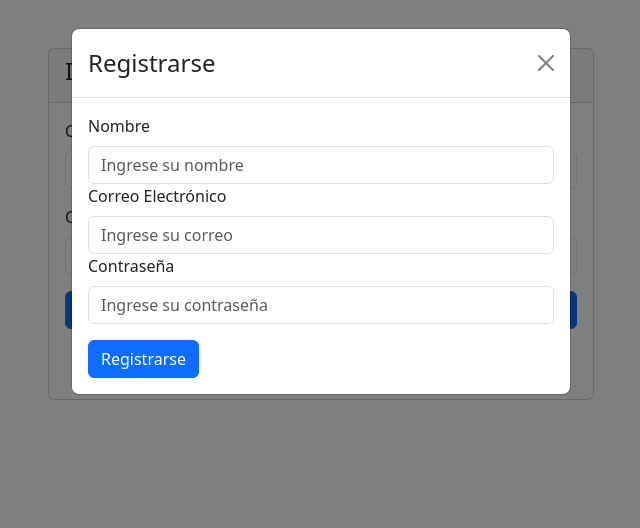
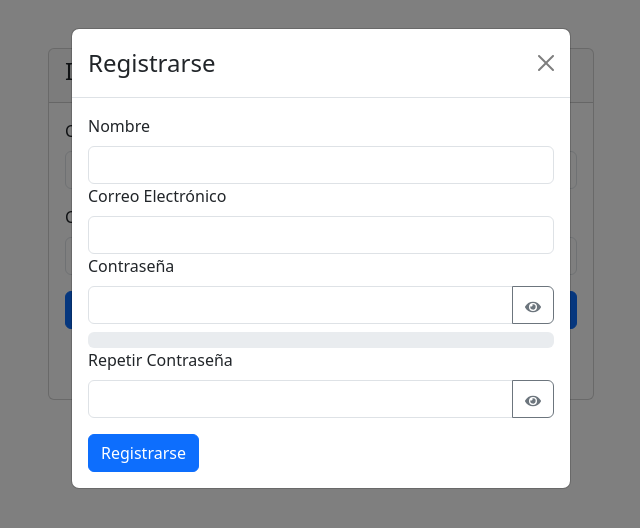
Before and after one commit to Jacobsin12/damija, a React (Create React App) app: page / in a window 1280 px wide. Both pictures are taken after a click on the button "¿No tienes una cuenta? Regístrate aquí". Shown: the top 528 px of the page, without its empty margins (319-959 px from the left). Built offline with nearby package versions, Linux system fonts and the light colour scheme.

Commit message:
Mejora Modal Registro

```diff
--- a/package.json
+++ b/package.json
@@ -14,6 +14,7 @@
     "react": "^19.1.0",
     "react-bootstrap": "^2.10.9",
     "react-dom": "^19.1.0",
+    "react-icons": "^5.5.0",
     "react-router-dom": "^7.4.1",
     "react-scripts": "5.0.1",
     "web-vitals": "^4.2.4"
--- a/public/index.html
+++ b/public/index.html
@@ -3,14 +3,13 @@
   <head>
     <meta charset="utf-8" />
     <link rel="icon" type="image/png" sizes="32x32" href="%PUBLIC_URL%/uteq.png" />
-
     <meta name="viewport" content="width=device-width, initial-scale=1" />
     <meta name="theme-color" content="#000000" />
     <meta
       name="description"
       content="Web site created using create-react-app"
     />
-    <link rel="apple-touch-icon" href="%PUBLIC_URL%/uteq.png" />
+    <link rel="apple-touch-icon" href="%PUBLIC_URL%/logo192.png" />
     <!--
       manifest.json provides metadata used when your web app is installed on a
       user's mobile device or desktop. See https://developers.google.com/web/fundamentals/web-app-manifest/
--- a/src/components/ModalRegister.js
+++ b/src/components/ModalRegister.js
@@ -1,30 +1,34 @@
 import React, { useState } from 'react';
-import { Modal, Button, Form } from 'react-bootstrap';
+import { Modal, Button, Form, ProgressBar, InputGroup } from 'react-bootstrap';
+import { FaEye, FaEyeSlash } from 'react-icons/fa';
 
 const ModalRegister = ({ showModal, handleClose, handleRegister }) => {
   const [name, setName] = useState('');
   const [email, setEmail] = useState('');
   const [password, setPassword] = useState('');
+  const [confirmPassword, setConfirmPassword] = useState('');
   const [error, setError] = useState('');
+  const [showPassword, setShowPassword] = useState(false);
+  const [showConfirmPassword, setShowConfirmPassword] = useState(false);
+  const [passwordStrength, setPasswordStrength] = useState(0);
 
-  const validateEmail = (email) => {
-    const emailRegex = /^[^\s@]+@[^\s@]+\.[^\s@]+$/;
-    return emailRegex.test(email);
-  };
+  const validateEmail = (email) => /^[^\s@]+@[^\s@]+\.[^\s@]+$/.test(email);
 
   const validatePassword = (password) => {
-    // Al menos 8 caracteres, una mayúscula, un número y un carácter especial
-    const passwordRegex = /^(?=.*[A-Z])(?=.*\d)(?=.*[@$!%*?&])[A-Za-z\d@$!%*?&]{8,}$/;
-    return passwordRegex.test(password);
+    const strength =
+      (password.length >= 8) +
+      /[A-Z]/.test(password) +
+      /\d/.test(password) +
+      /[@$!%*?&]/.test(password);
+    setPasswordStrength(strength * 25);
+    return strength === 4;
   };
 
   const handleSubmit = async (e) => {
     e.preventDefault();
-    setError(''); // Limpiar errores previos
+    setError('');
 
-    console.log("Correo:", email, "Contraseña:", password); // Para depuración
-
-    if (!name || !email || !password) {
+    if (!name || !email || !password || !confirmPassword) {
       setError('Todos los campos son obligatorios');
       return;
     }
@@ -33,7 +37,11 @@ const ModalRegister = ({ showModal, handleClose, handleRegister }) => {
       return;
     }
     if (!validatePassword(password)) {
-      setError('La contraseña debe tener al menos 8 caracteres, una mayúscula, un número y un carácter especial');
+      setError('La contraseña debe cumplir con los requisitos');
+      return;
+    }
+    if (password !== confirmPassword) {
+      setError('Las contraseñas no coinciden');
       return;
     }
 
@@ -45,16 +53,11 @@ const ModalRegister = ({ showModal, handleClose, handleRegister }) => {
       });
 
       const data = await response.json();
-
-      if (!data.success) {
-        throw new Error(data.message);
-      }
-
+      if (!data.success) throw new Error(data.message);
       handleRegister(data.user);
       handleClose();
     } catch (error) {
       setError(error.message || 'Ocurrió un error al registrar el usuario.');
-      console.error(error);
     }
   };
 
@@ -67,38 +70,46 @@ const ModalRegister = ({ showModal, handleClose, handleRegister }) => {
         <Form onSubmit={handleSubmit}>
           <Form.Group controlId="formName">
             <Form.Label>Nombre</Form.Label>
-            <Form.Control
-              type="text"
-              placeholder="Ingrese su nombre"
-              value={name}
-              onChange={(e) => setName(e.target.value)}
-              required
-            />
+            <Form.Control type="text" value={name} onChange={(e) => setName(e.target.value)} required />
           </Form.Group>
           <Form.Group controlId="formEmail">
             <Form.Label>Correo Electrónico</Form.Label>
-            <Form.Control
-              type="email"
-              placeholder="Ingrese su correo"
-              value={email}
-              onChange={(e) => setEmail(e.target.value)}
-              required
-            />
+            <Form.Control type="email" value={email} onChange={(e) => setEmail(e.target.value)} required />
           </Form.Group>
           <Form.Group controlId="formPassword">
             <Form.Label>Contraseña</Form.Label>
-            <Form.Control
-              type="password"
-              placeholder="Ingrese su contraseña"
-              value={password}
-              onChange={(e) => setPassword(e.target.value)}
-              required
-            />
+            <InputGroup>
+              <Form.Control
+                type={showPassword ? 'text' : 'password'}
+                value={password}
+                onChange={(e) => {
+                  setPassword(e.target.value);
+                  validatePassword(e.target.value);
+                }}
+                required
+              />
+              <Button variant="outline-secondary" onClick={() => setShowPassword(!showPassword)}>
+                {showPassword ? <FaEyeSlash /> : <FaEye />}
+              </Button>
+            </InputGroup>
+            <ProgressBar now={passwordStrength} variant={passwordStrength === 100 ? 'success' : passwordStrength >= 50 ? 'warning' : 'danger'} className="mt-2" />
+          </Form.Group>
+          <Form.Group controlId="formConfirmPassword">
+            <Form.Label>Repetir Contraseña</Form.Label>
+            <InputGroup>
+              <Form.Control
+                type={showConfirmPassword ? 'text' : 'password'}
+                value={confirmPassword}
+                onChange={(e) => setConfirmPassword(e.target.value)}
+                required
+              />
+              <Button variant="outline-secondary" onClick={() => setShowConfirmPassword(!showConfirmPassword)}>
+                {showConfirmPassword ? <FaEyeSlash /> : <FaEye />}
+              </Button>
+            </InputGroup>
           </Form.Group>
           {error && <div className="text-danger mt-2">{error}</div>}
-          <Button variant="primary" type="submit" className="mt-3">
-            Registrarse
-          </Button>
+          <Button variant="primary" type="submit" className="mt-3">Registrarse</Button>
         </Form>
       </Modal.Body>
     </Modal>
```
Also changed, not shown: public/manifest.json, public/uteq.png, 1 other file (tests, documents, lock files or other folders).
